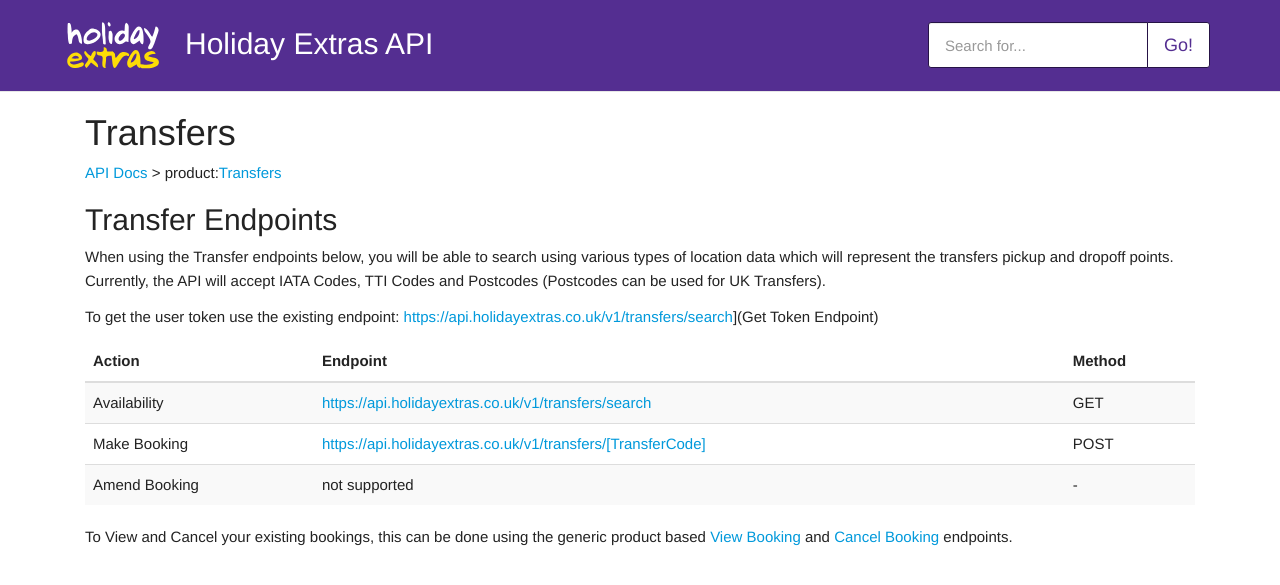
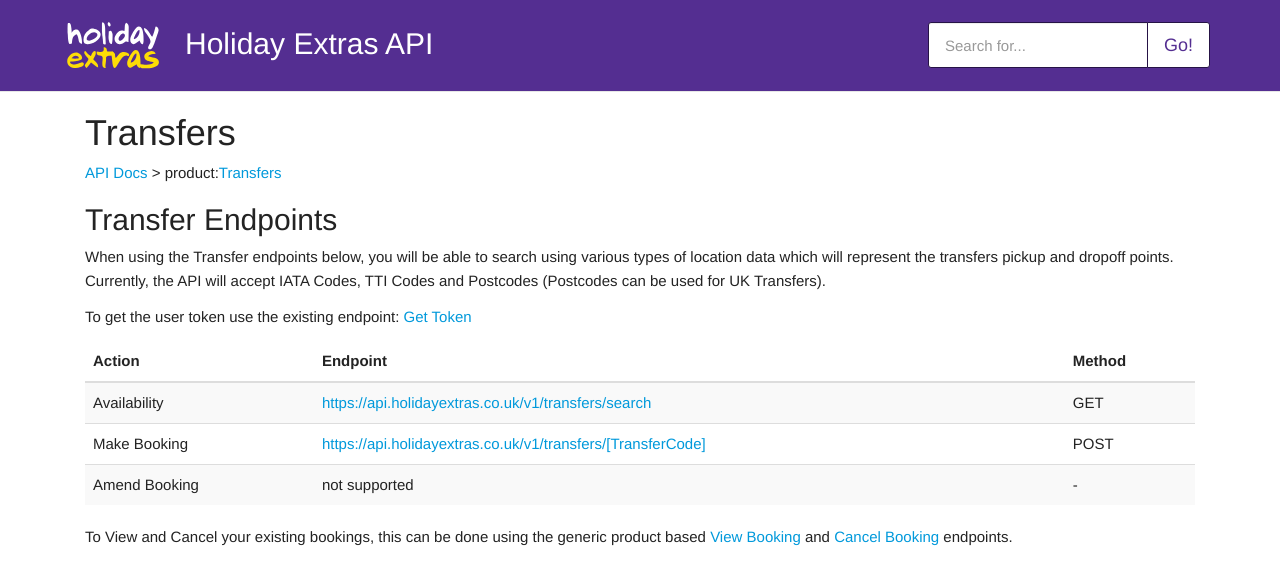
Before and after one commit to holidayextras/partner-api-docs, a Jekyll site: the page built from site/hxapi/transfers/index.md, in a window 1280 px wide. Shown: the top 585 px of the page. Built offline with Jekyll 4.4.1, drawn with Linux system fonts in a browser that asks for light colours; some web fonts are replaced; our own code applies the rules of GitHub Pages for plain Markdown files.

Commit message:
Update index.md

```diff
--- a/site/hxapi/transfers/index.md
+++ b/site/hxapi/transfers/index.md
@@ -10,7 +10,7 @@
 
 When using the Transfer endpoints below, you will be able to search using various types of location data which will represent the transfers pickup and dropoff points. Currently, the API will accept IATA Codes, TTI Codes and Postcodes (Postcodes can be used for UK Transfers).
 
-To get the user token use the existing endpoint: [https://api.holidayextras.co.uk/v1/transfers/search](https://docs.holidayextras.co.uk/hxapi/usertoken/)](Get Token Endpoint)
+To get the user token use the existing endpoint: [Get Token](https://docs.holidayextras.co.uk/hxapi/usertoken/)
 
 
  | Action                     | Endpoint                                                                     | Method |
```
